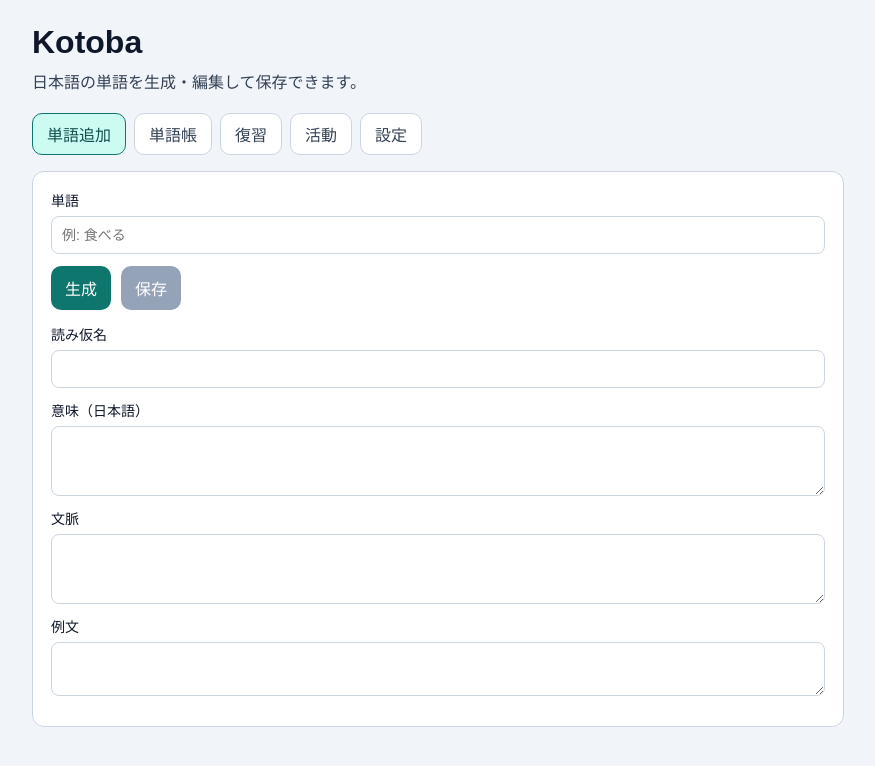
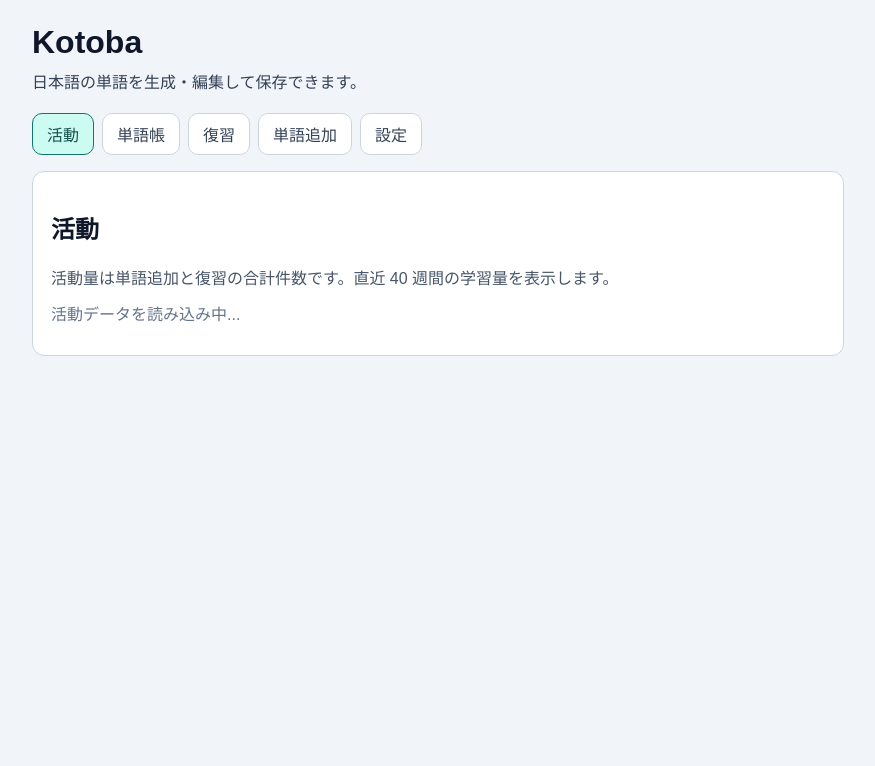
Before and after one commit to haruki-zz/kotoba, a React (Vite) app: page / in a window 1280 px wide. Shown: the top 766 px of the page, without its empty margins (202-1077 px from the left). Built offline with nearby package versions, Linux system fonts and the light colour scheme.

Commit message:
Set activity as default home screen

```diff
--- a/src/renderer/app.tsx
+++ b/src/renderer/app.tsx
@@ -137,7 +137,7 @@ const format_activity_memory_level_label = (
 export const App = () => {
   const [app_notice_message, set_app_notice_message] = useState<string>('')
   const [app_notice_kind, set_app_notice_kind] = useState<'info' | 'warning' | null>(null)
-  const [active_page, set_active_page] = useState<AppPage>('word-add')
+  const [active_page, set_active_page] = useState<AppPage>('activity')
   const [draft, set_draft] = useState<WordAddDraftPayload>(EMPTY_DRAFT)
   const [draft_ready, set_draft_ready] = useState<boolean>(false)
   const [status_message, set_status_message] = useState<string>('')
@@ -693,10 +693,10 @@ export const App = () => {
       <nav className="nav_tabs" aria-label="メインページ">
         <button
           type="button"
-          className={active_page === 'word-add' ? 'tab active' : 'tab'}
-          onClick={() => handle_page_change('word-add')}
+          className={active_page === 'activity' ? 'tab active' : 'tab'}
+          onClick={() => handle_page_change('activity')}
         >
-          単語追加
+          活動
         </button>
         <button
           type="button"
@@ -714,10 +714,10 @@ export const App = () => {
         </button>
         <button
           type="button"
-          className={active_page === 'activity' ? 'tab active' : 'tab'}
-          onClick={() => handle_page_change('activity')}
+          className={active_page === 'word-add' ? 'tab active' : 'tab'}
+          onClick={() => handle_page_change('word-add')}
         >
-          活動
+          単語追加
         </button>
         <button
           type="button"
```
Also changed, not shown: memory-bank/architecture.md (+2 -1 lines), memory-bank/design-doc.md (+2 -1 lines), memory-bank/tech-stack.md (+1 -0 lines), 1 other file (tests, documents, lock files or other folders).
